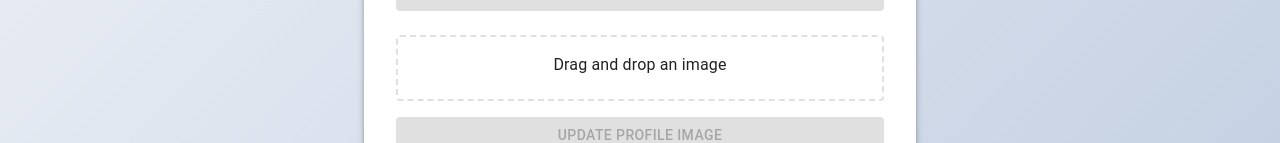
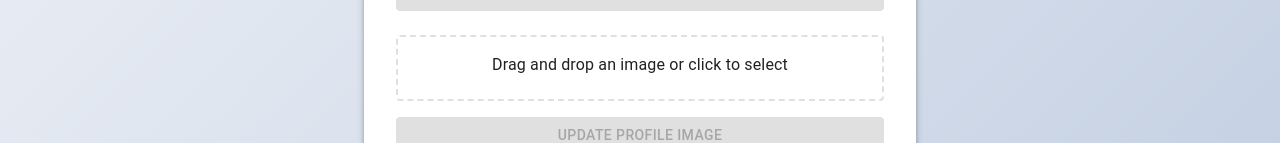
Before and after one commit to Aspergillusplay/radio-app, a React (Vite) app: page /profile in a window 1280 px wide. Shown: the part 643-786 px from the top of the page. Built offline with nearby package versions, Linux system fonts and the light colour scheme; no server answers; sample sign-in values are in the browser's storage.

Commit message:
improve downloading profile image

```diff
--- a/src/components/auth/UserProfile.tsx
+++ b/src/components/auth/UserProfile.tsx
@@ -267,16 +267,17 @@ const UserProfile = () => {
                         <Box
                             sx={{
                                 border: "2px dashed",
-                                borderColor: "grey.300",
+                                borderColor: newProfileImage ? "green" : "grey.300",
                                 borderRadius: 1,
                                 p: 2,
                                 textAlign: "center",
-                                mb: 2
+                                mb: 2,
+                                cursor: "pointer"
                             }}
                             onClick={() => fileInputRef.current?.click()}
                         >
                             <Typography variant="body1" gutterBottom>
-                                Drag and drop an image
+                                Drag and drop an image or click to select
                             </Typography>
                             {profileImageName && (
                                 <Typography variant="caption" display="block">
@@ -284,6 +285,18 @@ const UserProfile = () => {
                                 </Typography>
                             )}
                         </Box>
+                        <input
+                            type="file"
+                            ref={fileInputRef}
+                            style={{display: "none"}}
+                            onChange={(e) => {
+                                const file = e.target.files?.[0];
+                                if (file && file.type.startsWith("image/")) {
+                                    setNewProfileImage(file);
+                                    setProfileImageName(file.name);
+                                }
+                            }}
+                        />
                         <Button
                             variant="contained"
                             fullWidth
```
